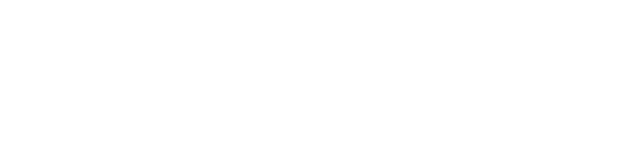
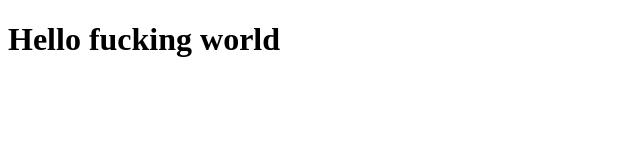
Before and after one commit to profetavr18/practice, a plain HTML site: page index.html in a window 1280 px wide. Shown: the whole page, without its empty margins (0-640 px from the left). Drawn offline with Linux system fonts and the light colour scheme.

Commit message:
Hello World in HTML

```diff
--- a/index.html
+++ b/index.html
@@ -7,6 +7,6 @@
     <title>Document</title>
 </head>
 <body>
-
+    <h1>Hello fucking world</h1>
 </body>
 </html>
```
